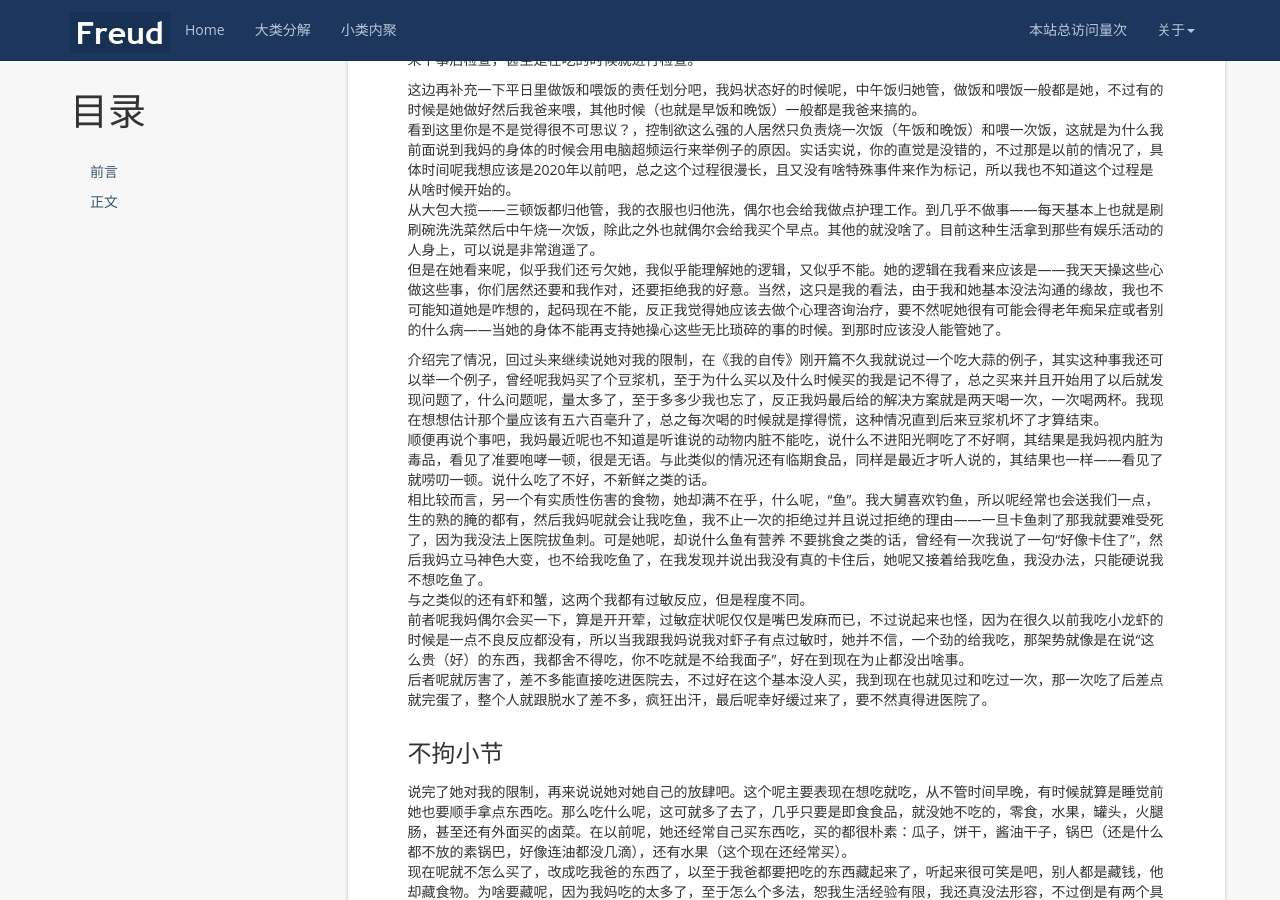
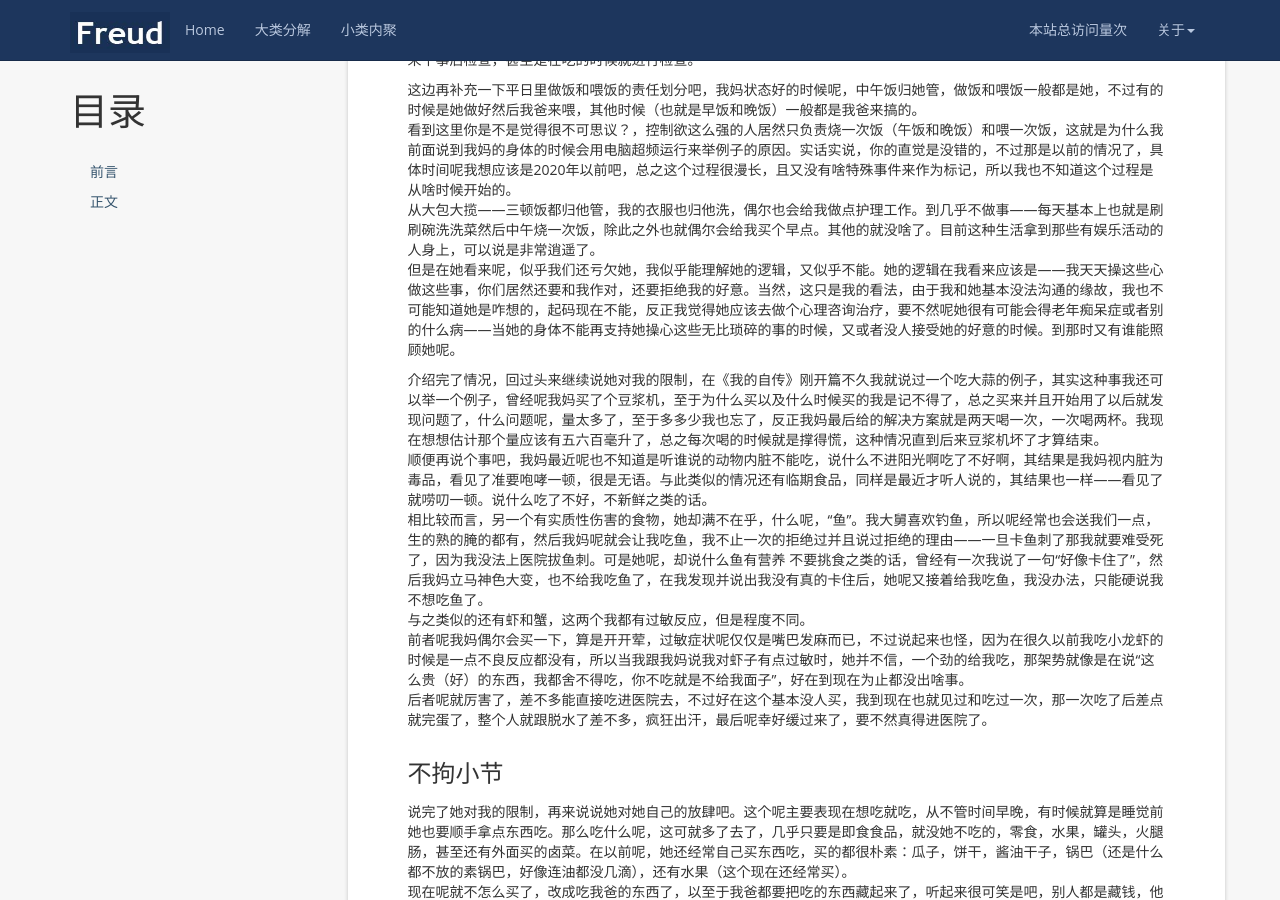
Before and after one commit to kljzndx/My-Blog, a Jekyll site: the page built from _posts/2022-11-23-细说家庭关系.md, in a window 1280 px wide and 900 px high, scrolled down 3796 px. Built offline with Jekyll 4.4.1, drawn with Linux system fonts in a browser that asks for light colours; nearby versions of some CDN libraries; comment, search, counter and statistics services are not loaded.

Commit message:
写作进度同步---调整心理治疗措辞

```diff
--- a/_posts/2022-11-23-细说家庭关系.md
+++ b/_posts/2022-11-23-细说家庭关系.md
@@ -94,7 +94,7 @@ ok，我妈的身体已经介绍完了，由于我爸的身体没这么奇葩，
 这边再补充一下平日里做饭和喂饭的责任划分吧，我妈状态好的时候呢，中午饭归她管，做饭和喂饭一般都是她，不过有的时候是她做好然后我爸来喂，其他时候（也就是早饭和晚饭）一般都是我爸来搞的。
 看到这里你是不是觉得很不可思议？，控制欲这么强的人居然只负责烧一次饭（午饭和晚饭）和喂一次饭，这就是为什么我前面说到我妈的身体的时候会用电脑超频运行来举例子的原因。实话实说，你的直觉是没错的，不过那是以前的情况了，具体时间呢我想应该是2020年以前吧，总之这个过程很漫长，且又没有啥特殊事件来作为标记，所以我也不知道这个过程是从啥时候开始的。
 从大包大揽——三顿饭都归他管，我的衣服也归他洗，偶尔也会给我做点护理工作。到几乎不做事——每天基本上也就是刷刷碗洗洗菜然后中午烧一次饭，除此之外也就偶尔会给我买个早点。其他的就没啥了。目前这种生活拿到那些有娱乐活动的人身上，可以说是非常逍遥了。
-但是在她看来呢，似乎我们还亏欠她，我似乎能理解她的逻辑，又似乎不能。她的逻辑在我看来应该是——我天天操这些心做这些事，你们居然还要和我作对，还要拒绝我的好意。当然，这只是我的看法，由于我和她基本没法沟通的缘故，我也不可能知道她是咋想的，起码现在不能，反正我觉得她应该去做个心理咨询治疗，要不然呢她很有可能会得老年痴呆症或者别的什么病——当她的身体不能再支持她操心这些无比琐碎的事的时候。到那时应该没人能管她了。
+但是在她看来呢，似乎我们还亏欠她，我似乎能理解她的逻辑，又似乎不能。她的逻辑在我看来应该是——我天天操这些心做这些事，你们居然还要和我作对，还要拒绝我的好意。当然，这只是我的看法，由于我和她基本没法沟通的缘故，我也不可能知道她是咋想的，起码现在不能，反正我觉得她应该去做个心理咨询治疗，要不然呢她很有可能会得老年痴呆症或者别的什么病——当她的身体不能再支持她操心这些无比琐碎的事的时候，又或者没人接受她的好意的时候。到那时又有谁能照顾她呢。
 
 介绍完了情况，回过头来继续说她对我的限制，在《我的自传》刚开篇不久我就说过一个吃大蒜的例子，其实这种事我还可以举一个例子，曾经呢我妈买了个豆浆机，至于为什么买以及什么时候买的我是记不得了，总之买来并且开始用了以后就发现问题了，什么问题呢，量太多了，至于多多少我也忘了，反正我妈最后给的解决方案就是两天喝一次，一次喝两杯。我现在想想估计那个量应该有五六百毫升了，总之每次喝的时候就是撑得慌，这种情况直到后来豆浆机坏了才算结束。
 顺便再说个事吧，我妈最近呢也不知道是听谁说的动物内脏不能吃，说什么不进阳光啊吃了不好啊，其结果是我妈视内脏为毒品，看见了准要咆哮一顿，很是无语。与此类似的情况还有临期食品，同样是最近才听人说的，其结果也一样——看见了就唠叨一顿。说什么吃了不好，不新鲜之类的话。
```
